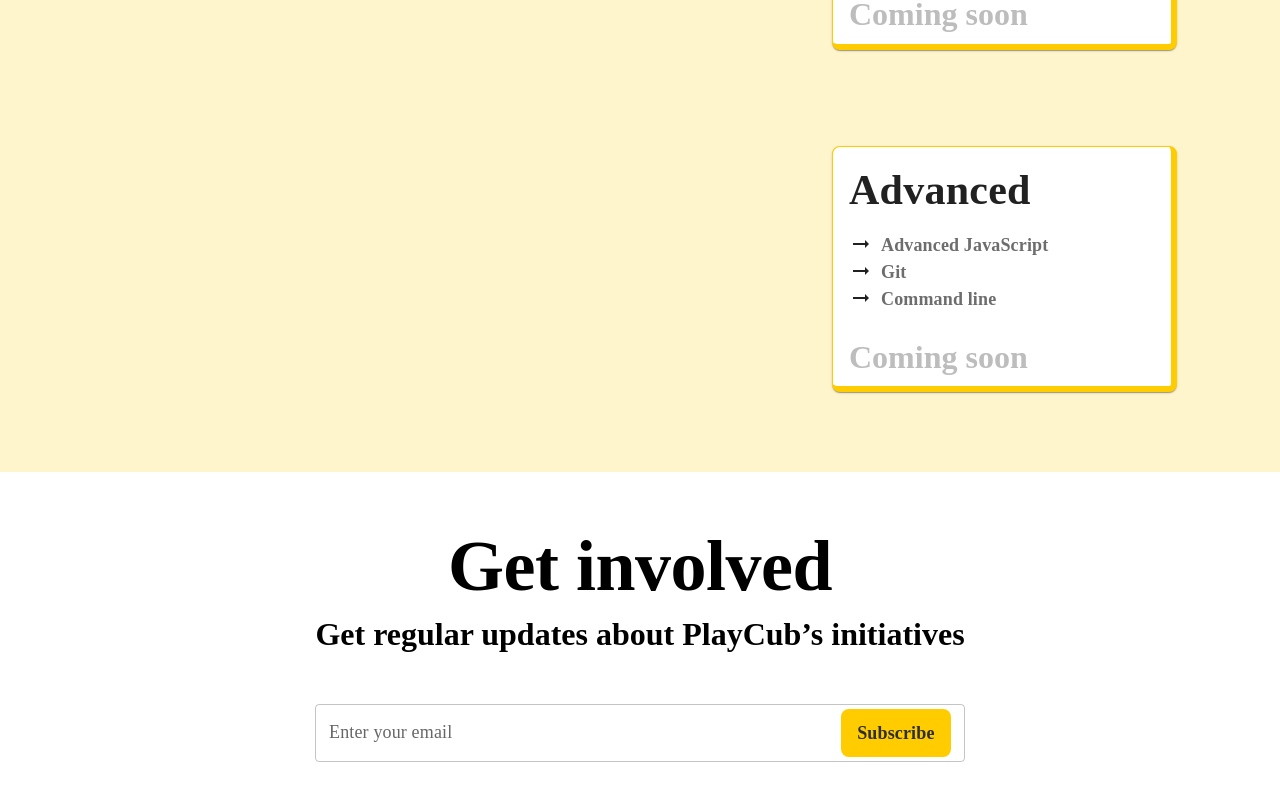
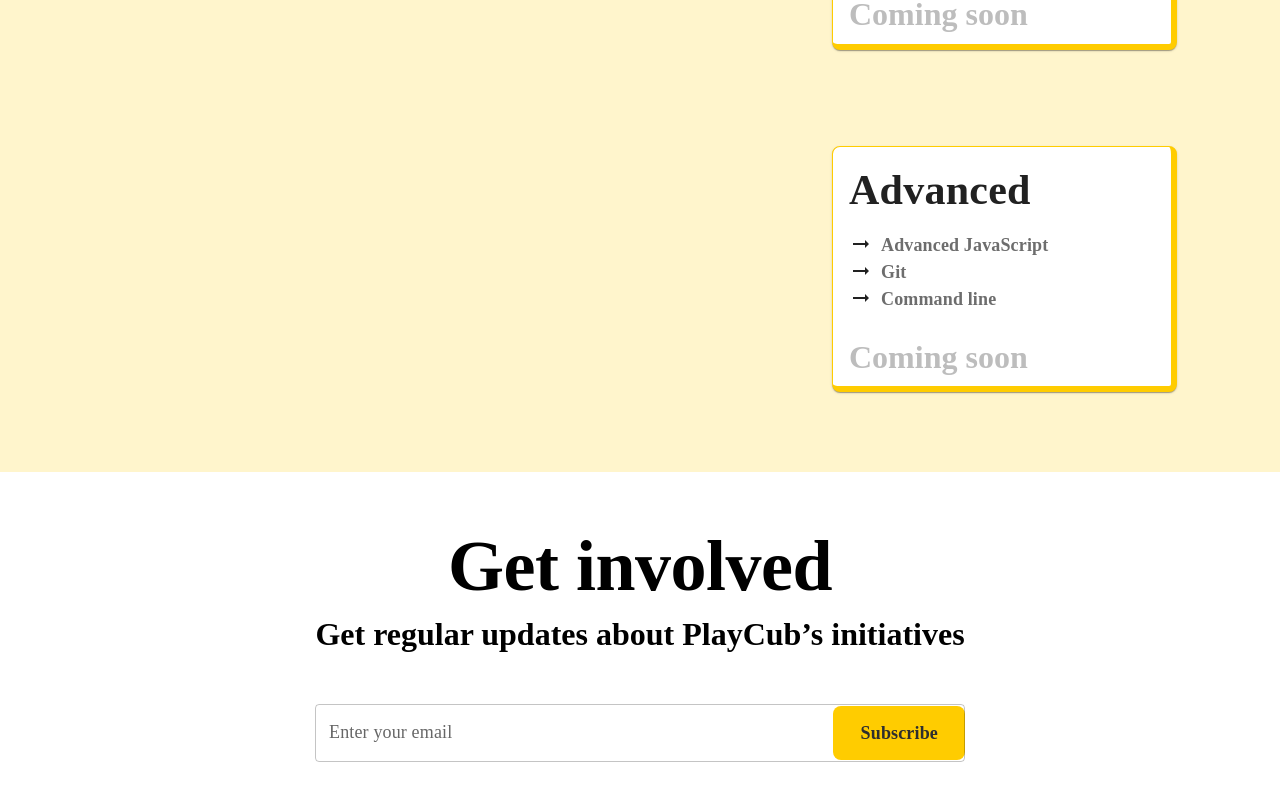
Before and after one commit to navgurukul/playcub-fe, a Next.js app: page /home in a window 1280 px wide. Shown: the part 1501-2301 px from the top of the page. Built offline with nearby package versions, Linux system fonts and the light colour scheme.

Commit message:
Set email button to postion end

```diff
--- a/pages/home/index.js
+++ b/pages/home/index.js
@@ -114,10 +114,11 @@ const HomePage = ()=>{
                 <TextField fullWidth label="Enter your email"
                  margin="normal"
                  name="email"
+                 type="email"
                  autoComplete="email"
                  InputProps={{
                     endAdornment: (
-                        <Button  fullwidth sx={{p:3,background:'#FFCC00', color:"#2E2E2E" }}  >
+                        <Button  fullwidth sx={{p:3.4,ml:64.8 ,background:'#FFCC00', color:"#2E2E2E" , position:'absolute'}}  >
                             Subscribe
                         </Button>
 
```
